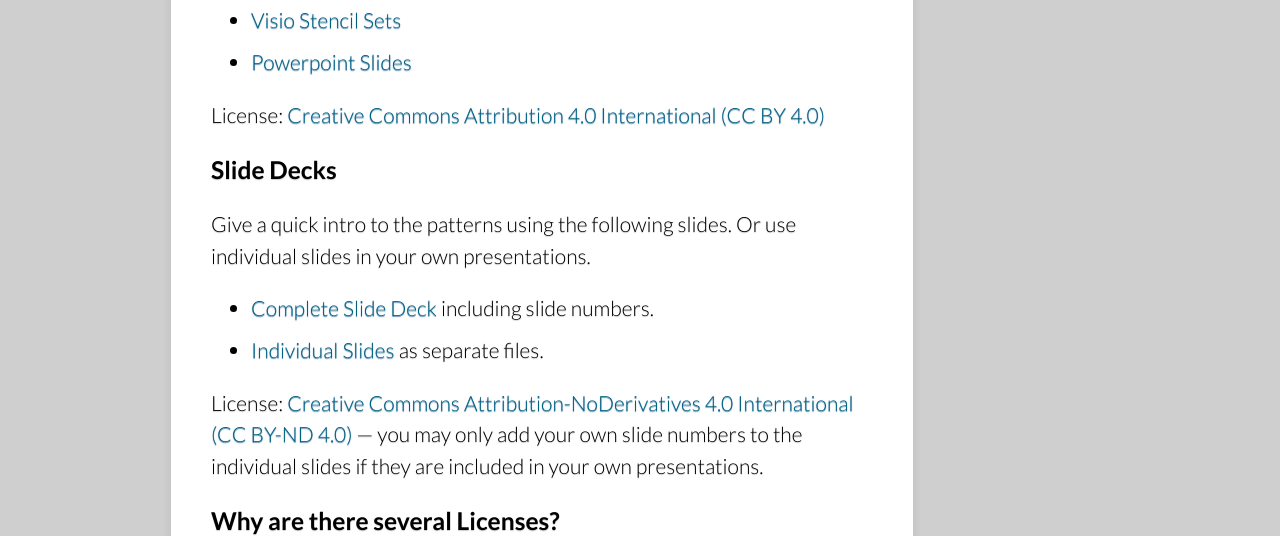
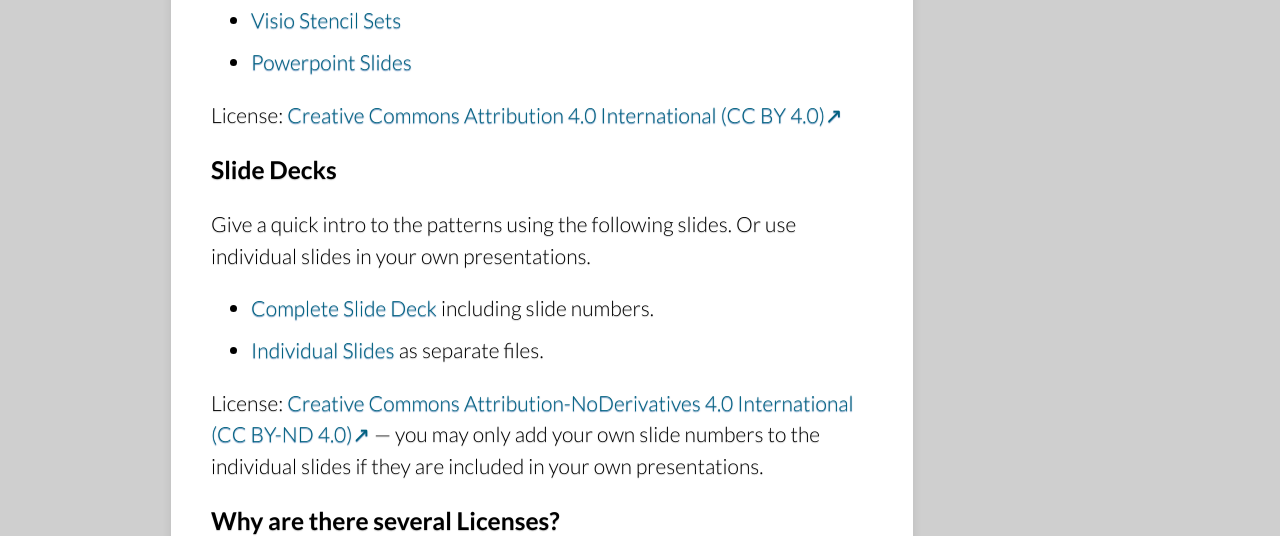
Before and after one commit to cloudcomputingpatterns/cloudcomputingpatterns.github.io, a Jekyll site: the page built from resources.md, in a window 1280 px wide. Shown: the part 690-1226 px from the top of the page. Built offline with Jekyll 4.4.1, drawn with Linux system fonts in a browser that asks for light colours.

Commit message:
Fixed external links.

```diff
--- a/resources.md
+++ b/resources.md
@@ -18,7 +18,7 @@ The icons of the patterns are provided in three formats:
 - [Visio Stencil Sets](/resources/icons_visio.zip)
 - [Powerpoint Slides](/resources/icons_powerpoint.ppt)
 
-License: [Creative Commons Attribution 4.0 International (CC BY 4.0)](http://creativecommons.org/licenses/by/4.0/)
+License: [Creative Commons Attribution 4.0 International (CC BY 4.0)↗](http://creativecommons.org/licenses/by/4.0/)
 
 ### Slide Decks
 Give a quick intro to the patterns using the following slides. Or use individual slides in your own presentations.
@@ -26,7 +26,7 @@ Give a quick intro to the patterns using the following slides. Or use individual
 - [Complete Slide Deck](slidedeck_complete.pdf) including slide numbers.
 - [Individual Slides](slides_individual.zip) as separate files.
 
-License: [Creative Commons Attribution-NoDerivatives 4.0 International (CC BY-ND 4.0)](http://creativecommons.org/licenses/by-nd/4.0/) &#8212; you may only add your own slide numbers to the individual slides if they are included in your own presentations.
+License: [Creative Commons Attribution-NoDerivatives 4.0 International (CC BY-ND 4.0)↗](http://creativecommons.org/licenses/by-nd/4.0/) &#8212; you may only add your own slide numbers to the individual slides if they are included in your own presentations.
 
 ### Why are there several Licenses?
 We wanted to make the materials as easily reusable as possible while protecting the unique look-and-feel of the pattern documents. Therefore, you only have to attribute the use of the icons. But the provided slides have to be used as is and may not be altered.
```
